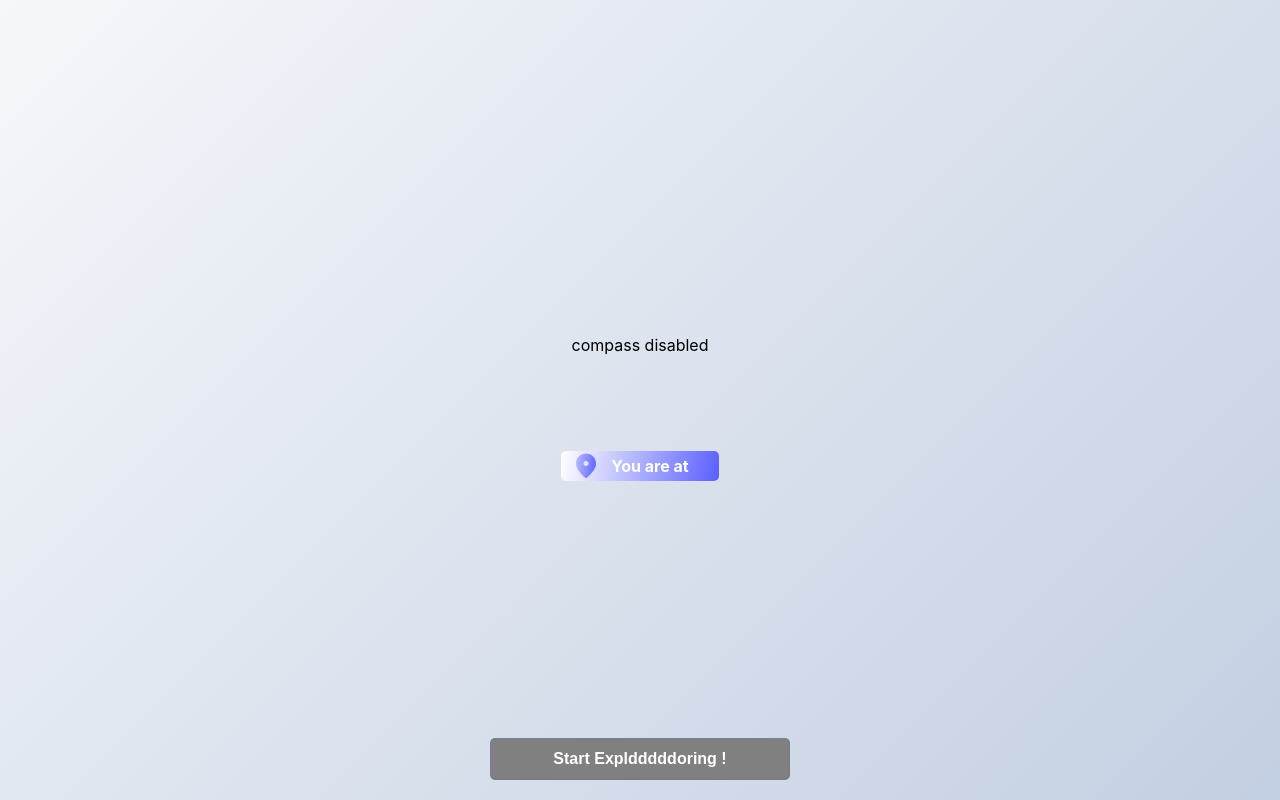
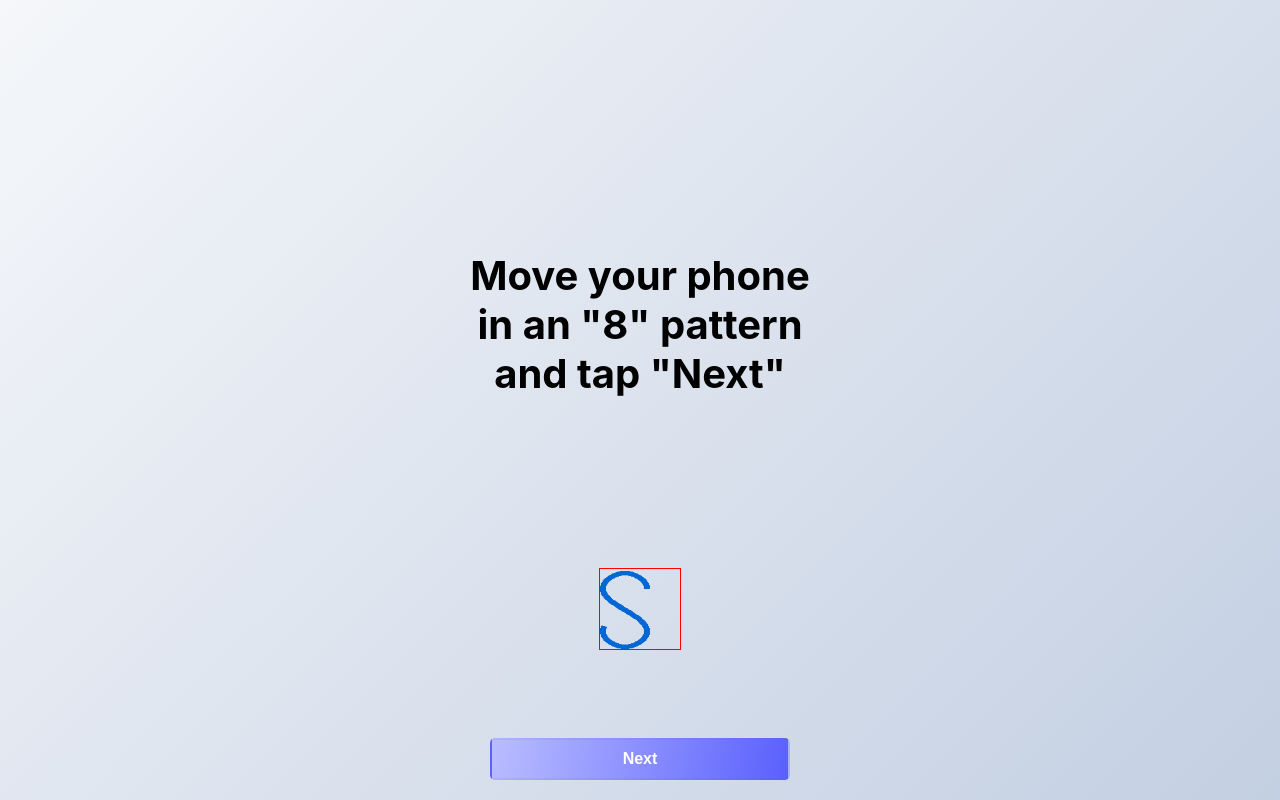
Before and after one commit to sivaramanRW/arSceneTest, a React (Create React App) app: page /navwebxr in a window 1280 px wide. Built offline with nearby package versions, Linux system fonts and the light colour scheme.

Commit message:
made the ui changes

```diff
--- a/src/Interele.js
+++ b/src/Interele.js
@@ -7,7 +7,7 @@ const Interele = () => {
     const navigate = useNavigate();
 
     const Openarjs = () =>{
-        navigate ("/camera");
+        navigate ("/navwebxr");
     }
 
   return (
--- a/src/Nav.css
+++ b/src/Nav.css
@@ -574,9 +574,85 @@
   .compass-arrow{
     height: 100px;
     width: auto;
+    border: 1px solid red;
   }
 
   .compass-arrow-img{
     height: 80px;
     width: 80px;
   }
+
+  .compass-arrow-container{
+    text-align: center;
+    display: flex;
+    place-items: center;
+    justify-content: center;
+    flex-direction: column;
+    height: 80%;
+    justify-content: space-between;
+  }
+
+  .user-location{
+    position: absolute;
+    bottom: 0px;
+    left: 50%;
+    transform: translateX(-50%);
+    font-size: 16px;
+    color: white;
+    border-color: rgba(109, 115, 253, 0.1);
+    font-weight: bold;
+    border-radius: 5px;
+    width: 300px;
+    height: 105px;
+    box-sizing: border-box;
+    display: flex;
+    place-items: center;
+    justify-content: space-between;
+    flex-direction: column;
+  }
+
+  .user-location-detected{
+    height: 25px;
+    width: auto;
+    display: flex;
+    place-items: center;
+    justify-content: center;
+    border-radius: 5px;
+    padding: 5px 10px;
+    background: linear-gradient(100deg, #BABDFF 0%, #5A60FD 100%);
+  }
+
+  .blue-dot{
+    height: 10px;
+    width: 10px;
+    border-radius: 50%;
+    background: linear-gradient(100deg, #BABDFF 0%, #5A60FD 100%);
+  }
+
+  .red-dot{
+    height: 10px;
+    width: 10px;
+    border-radius: 50%;
+    background: transparent;
+    border: 1px dotted blue;
+  }
+
+  .instruction{
+    font-size: 14px;
+    text-align: center;
+    width: 350px;
+    height: 80%;
+    display: flex;
+    font-size: 15px;
+    font-weight: bold;
+    justify-content: center;
+    place-items: center;
+    font-size: 40px;
+  }
+
+  .loop-image{
+    height: 80px;
+    width: 80px;
+    border: 1px solid red;
+    transform: rotate(90deg);
+  }
--- a/src/Nav.js
+++ b/src/Nav.js
@@ -41,6 +41,7 @@ const Nav = () => {
     const [turnDirection, setTurnDirection] = useState('');
     const [announcedDirection, setAnnouncedDirection] = useState(null);
     const [navigationStarted, setNavigationStarted] = useState(false);
+    const [loop, setLoop] = useState(false);
 
     const buttonStyle = {
         padding: '10px 20px',
@@ -491,7 +492,7 @@ const Nav = () => {
         if (direction !== undefined) {
           direction = (direction + offset + 360) % 360;
           setHeading(direction);
-          if (direction >= 70 && direction <= 71) {
+          if (direction >= 70 && direction <= 72) {
             setcustomarbut(false);
           } else {
             setcustomarbut(true);
@@ -531,6 +532,10 @@ const Nav = () => {
           window.removeEventListener('deviceorientationabsolute', handleOrientation);
         };
     }, [offset]);
+
+    const eight_loop = () => {
+        setLoop(true);
+    }
 
     return (
         <div ref={mountRef} className='app'>
@@ -640,25 +645,37 @@ const Nav = () => {
                     )}
                 </>
             ) : (
-                <div className='landing-container' style={{ top: '50%', left: '50%', transform: 'translate(-50%, -50%)' }}>
-                    <div style={{ textAlign: 'center' }}>
+                <div className='landing-container' style={{ top: '50%', left: '50%', transform: 'translate(-50%, -50%)'}}>
+                    <div className = "compass-arrow-container">
+                        {!loop && <p className = "instruction">Move your phone in an "8" pattern and tap "Next"</p>}
+                        {loop && customarbut && <p className = "instruction">Rotate your phone to point the arrow at the dot</p>}
+                        {!customarbut && loop && <p className = "instruction">Hold your phone close, align it straight to you, and tap "Start"</p>}
+
                         {permissionGranted ? (
                             <>
-                                {heading !== null ? (
-                                    <p className='compass-arrow'>
-                                        <img src='compassArrow2.svg' className='compass-arrow-img' style={{ transform: `rotate(${heading.toFixed(0)}deg)` }}></img>
-                                        <p>Rotate your device to face b/w 70 - 71</p>
-                                        <p>{heading.toFixed(0)}</p>
-                                    </p>
+                                {heading !== null && loop? (
+                                    <div style={{display : "flex", justifyContent : "center", placeItems : "center", flexDirection : "column", marginBottom : "20%"}} >
+                                        {customarbut ?
+                                          (<div className = 'blue-dot' ></div>)
+                                          :
+                                          (<div className = 'red-dot' ></div>)
+                                        }
+                                        <img src='compassArrow2.svg' className='compass-arrow-img' style={{ transform: `rotate(${heading.toFixed(0)}deg)`}}></img>
+                                        {/* <p>{heading.toFixed(0)}</p> */}
+                                    </div>
                                 ) : (
-                                    <p className='compass-arrow'>compass disabled</p>
+                                    <div style={{display : "flex", justifyContent : "center", placeItems : "center", marginBottom : "20%"}}>
+                                        <img className='loop-image' alt = "loopimage" src = "space-bob-infinite.gif"></img>
+                                    </div>
                                 )}
-                                <div className='current-user-location'>
-                                    <img src='location.svg' className='current-user-image' alt='userLocation'></img>
-                                    <div>You are at {userPosDetected}</div>
+                                <div className='user-location'>
+                                    {/* <div className='user-location-detected'>
+                                        <img src='location.svg' className='current-user-image' alt='userLocation'></img>
+                                        <div>You are at {userPosDetected}</div>
+                                    </div> */}
+                                    {!loop && <button className='custom-ar-button' onClick={eight_loop}>Next</button>}
+                                    {loop && <button className='custom-ar-button' disabled = {customarbut} onClick={enterarbutton}>Start</button>}
                                 </div>
-                                <button className='custom-ar-button' disabled = {customarbut}
-                                    onClick={enterarbutton}>Start Expldddddoring !</button>
                             </>
                         ) : (
                             <button style={buttonStyle} onClick={requestPermission}>Enable Compass</button>
```
Also changed, not shown: public/space-bob-infinite.gif (added).
